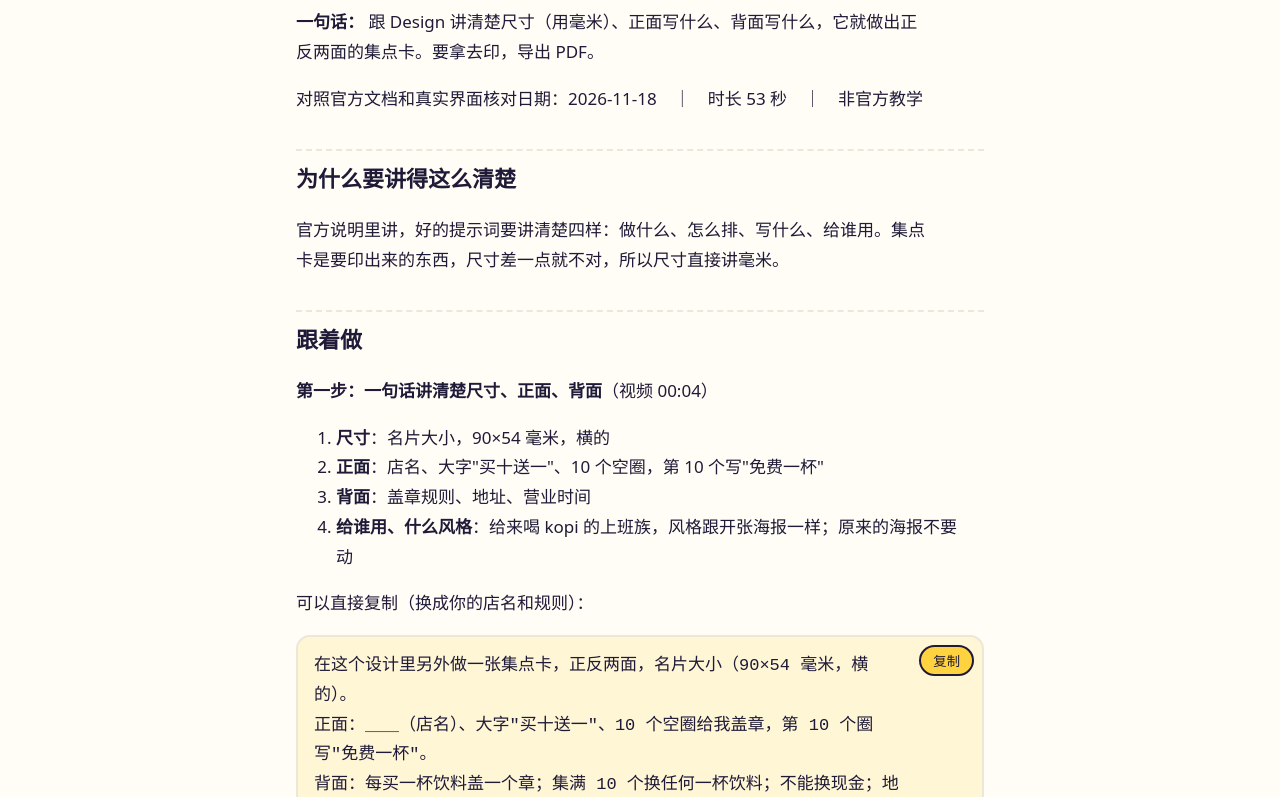
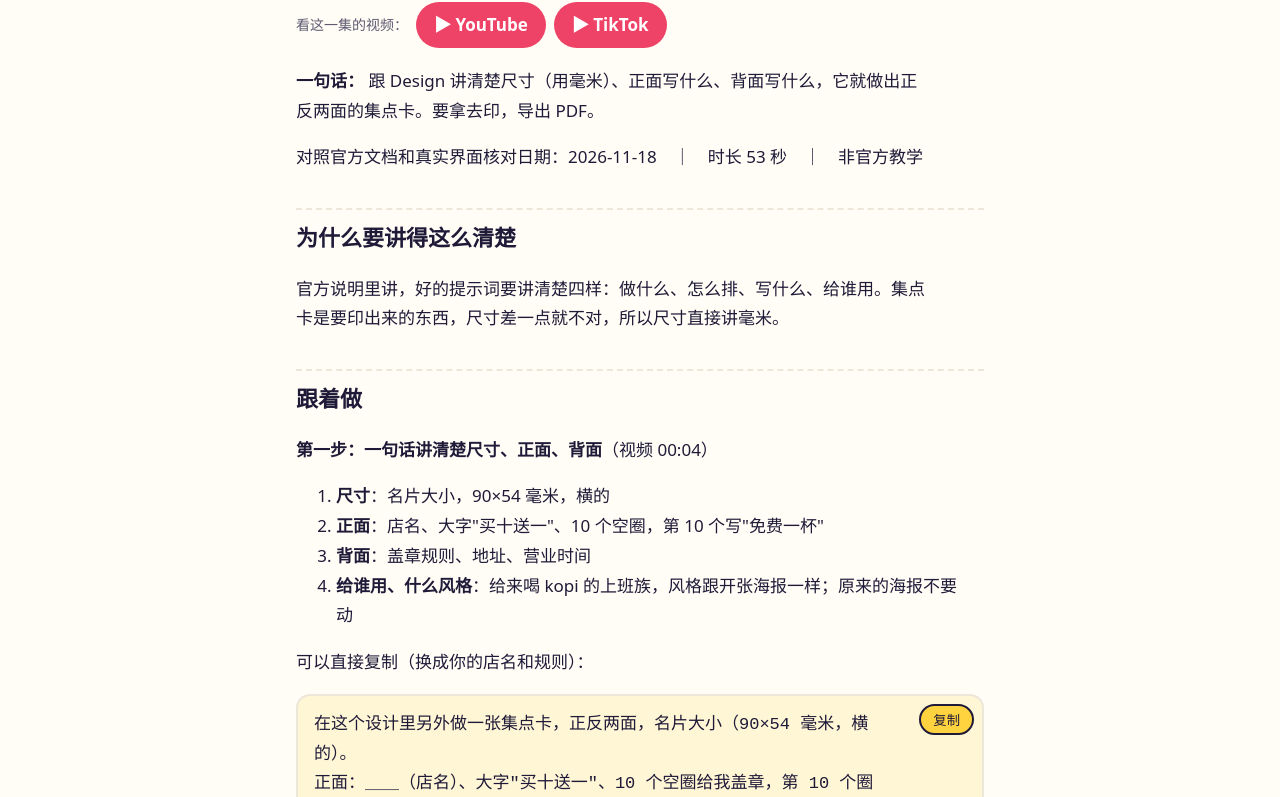
Before and after one commit to kopizai/kopizai.github.io, a plain HTML site: page ep/010/index.html in a window 1280 px wide. Shown: the part 153-950 px from the top of the page. Drawn offline with Linux system fonts and the light colour scheme.

Commit message:
第 10 集：看视频按钮

```diff
--- a/ep/010/index.html
+++ b/ep/010/index.html
@@ -52,7 +52,7 @@ footer .in { padding-block: 18px 28px; color: var(--muted); font-size: 14px; }
 <div class="top"><div class="in"><a href="../../index.html"><img src="../../assets/logo.png" alt="KopizAI - Kopi仔"></a><a class="home" href="../../index.html">全部集数</a></div></div>
 <main>
 <h1>第 10 集 · 一句话做一张买十送一的集点卡</h1>
-
+<div class="watches"><span class="meta">看这一集的视频：</span><a class="watch" href="https://youtube.com/shorts/eRu_QlnRoio" target="_blank" rel="noopener">▶ YouTube</a><a class="watch" href="https://www.tiktok.com/@kopizai_ai/video/7710087081929886984" target="_blank" rel="noopener">▶ TikTok</a></div>
 <p><strong>一句话：</strong> 跟 Design 讲清楚尺寸（用毫米）、正面写什么、背面写什么，它就做出正反两面的集点卡。要拿去印，导出 PDF。</p>
 <p>对照官方文档和真实界面核对日期：2026-11-18　｜　时长 53 秒　｜　非官方教学</p>
 <h2>为什么要讲得这么清楚</h2>
```
